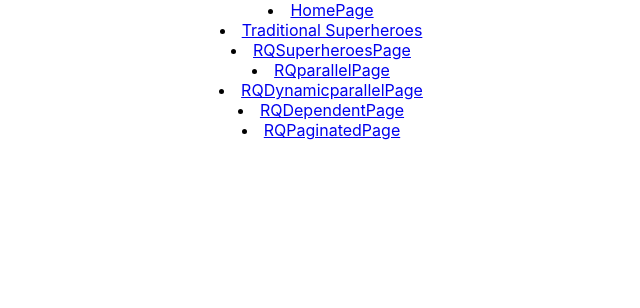
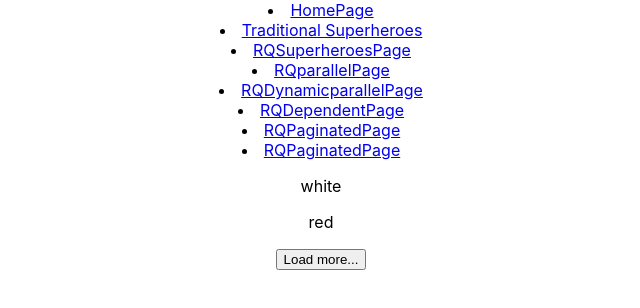
Before and after one commit to Barbarpotato/React-Query-Fundamental, a React (Create React App) app: page /RQInfinitePage in a window 1280 px wide. Shown: the top 308 px of the page, without its empty margins (319-959 px from the left). Built offline with nearby package versions, Linux system fonts and the light colour scheme; data requests are answered from the project's data file.

Commit message:
infinite query

```diff
--- a/src/App.tsx
+++ b/src/App.tsx
@@ -10,6 +10,7 @@ import { RQparallelPage } from './components/RQparallelPage';
 import { RQDynamicparallelPage } from './components/RQDynamicparallelPage';
 import { RQDependentPage } from './components/RQDependentPage';
 import { RQPaginatedPage } from './components/RQPaginatedPage';
+import { RQInfinitePage } from './components/RQInfinitePage';
 
 const queryClient = new QueryClient()
 
@@ -26,6 +27,7 @@ function App() {
         <li><Link to={'/RQDynamicParallelPage'}>RQDynamicparallelPage</Link></li>
         <li><Link to={'/RQDependentPage'}>RQDependentPage</Link></li>
         <li><Link to={'/RQPaginatedPage'}>RQPaginatedPage</Link></li>
+        <li><Link to={'/RQInfinitePage'}>RQPaginatedPage</Link></li>
 
         <Routes>
           <Route index element={<HomePage />}></Route>
@@ -35,6 +37,7 @@ function App() {
           <Route path='RQDynamicParallelPage' element={<RQDynamicparallelPage heroId={[1, 3]}></RQDynamicparallelPage>}></Route>
           <Route path='/RQDependentPage' element={<RQDependentPage userId={'darmajr94@gmail.com'}></RQDependentPage>}></Route>
           <Route path='/RQPaginatedPage' element={<RQPaginatedPage ></RQPaginatedPage>}></Route>
+          <Route path='/RQInfinitePage' element={<RQInfinitePage ></RQInfinitePage>}></Route>
           <Route path='/RQsuperheroPage/:heroId' element={<RQSuperheroPage ></RQSuperheroPage>}></Route>
 
         </Routes>
--- /dev/null
+++ b/src/components/RQInfinitePage.tsx
@@ -0,0 +1,42 @@
+import { useInfiniteQuery } from "react-query"
+import axios from "axios"
+import React from "react"
+
+interface colorType {
+    id: number
+    type: string
+}
+
+const fetchColors = (pageParam: number) => {
+    return axios.get(`http://localhost:4000/colors?_limit=2&_page=${pageParam}`)
+}
+
+export const RQInfinitePage = () => {
+
+    const { data, fetchNextPage, hasNextPage, isFetchingNextPage } = useInfiniteQuery('colorsInfitnite',
+        ({ pageParam = 1 }) => fetchColors(pageParam),
+        {
+            getNextPageParam: (_lastpage, pages) => {
+                if (pages.length < 4) {
+                    return pages.length + 1
+                } else {
+                    return undefined
+                }
+            }
+        })
+
+    return (
+        <div>
+            {data?.pages.map((group: any, idx: number) => (
+                <React.Fragment key={idx}>
+                    {group.data.map((color: colorType, idx: number) => (
+                        <p key={idx}>{color.type}</p>
+                    ))}
+                </React.Fragment>
+            ))}
+            <button onClick={() => fetchNextPage()} disabled={!hasNextPage || isFetchingNextPage}>
+                Load more...
+            </button>
+        </div>
+    )
+}
```
Also changed, not shown: 1 other file (tests, documents, lock files or other folders).
